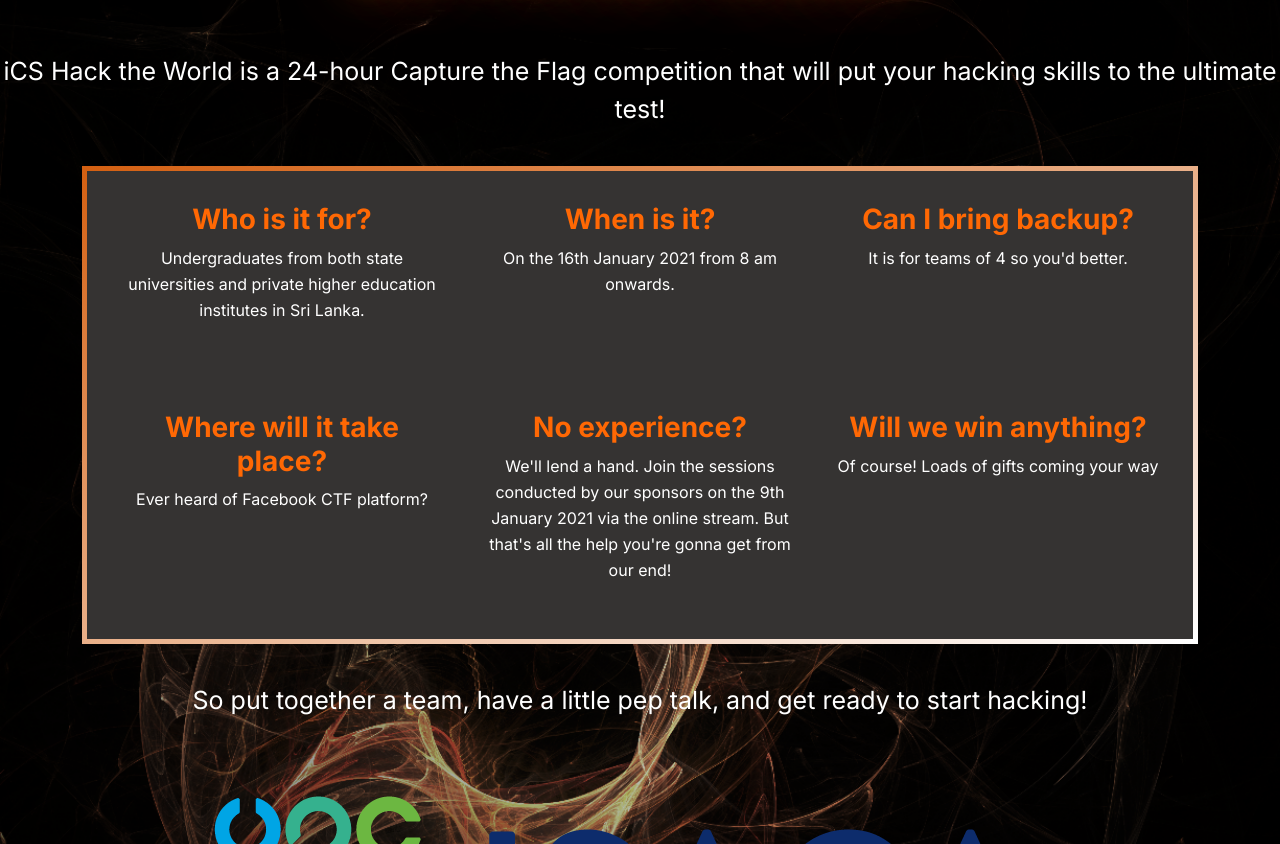
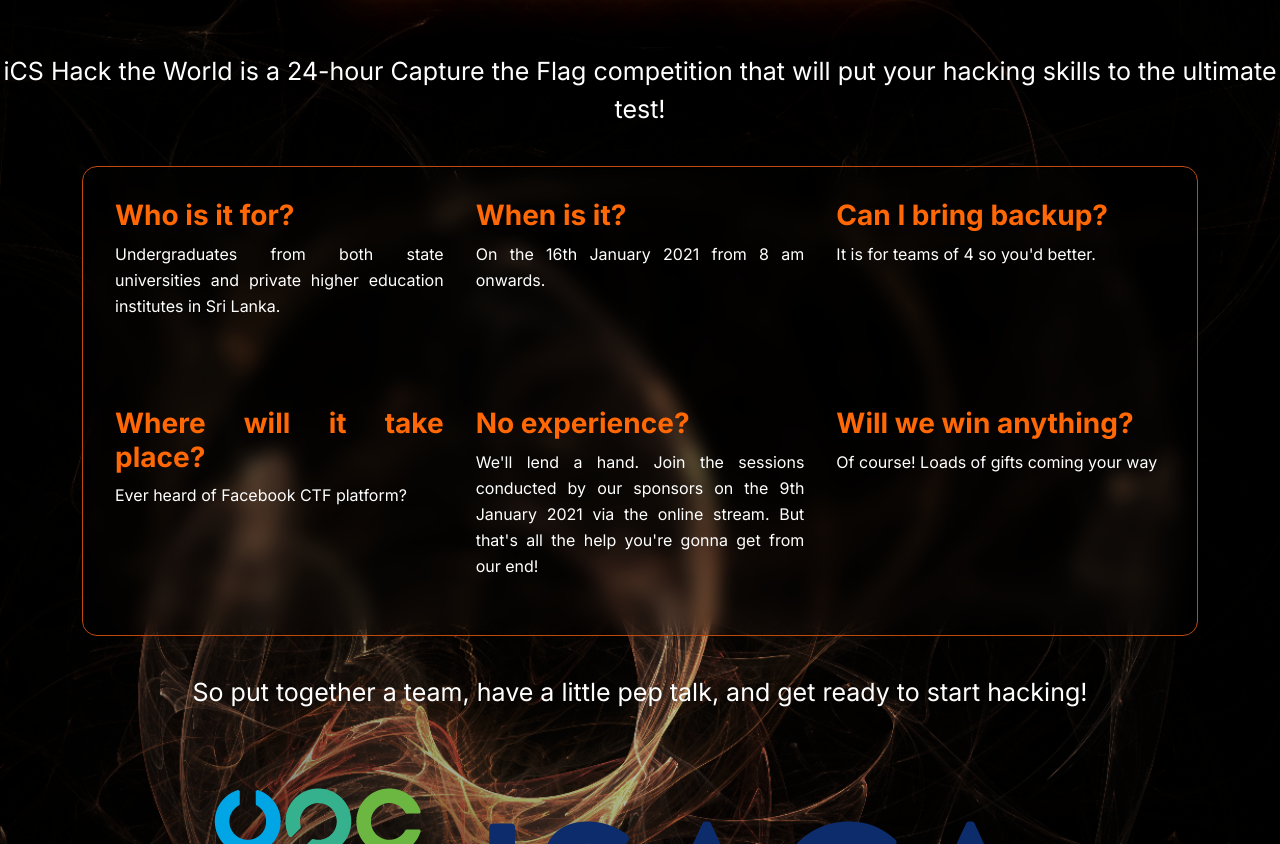
Before and after one commit to param-ninthu/ISG-2021-Landing, a React (Create React App) app: page / in a window 1280 px wide. Shown: the part 686-1530 px from the top of the page. Built offline with nearby package versions, Linux system fonts and the light colour scheme.

Commit message:
Add files via upload

```diff
--- a/src/assets/scss/_About.scss
+++ b/src/assets/scss/_About.scss
@@ -8,7 +8,7 @@
 
 .card-body
 {
-    background-color: #353332;
+    background-color: #35333200;
     width: 100%;
     height: auto;
 }
@@ -18,16 +18,21 @@
 }
 .card-group{
      padding: 16px;
-     background-color: #353332;
-     text-align: center;
+     background-color: #35333200;
+     text-align: justify;
+     border-radius: 25px
 }
 
 .card{
+  backdrop-filter: blur(10px);
   box-sizing: content-box;
-  border-width: 5px;
+  border-width: 1px;
   border-style: solid;
-  border-image: linear-gradient(to right bottom, #d46012, #ffffff);
-  border-image-slice: 1;
+  background-color: #00000000;
+  border-color: #be4a10;
+  // border-image: linear-gradient(to right bottom, #d46012, #db5b11);
+  // border-image-slice: 1;
+  border-radius: 15px;
 }
 
 .card-text{
```
